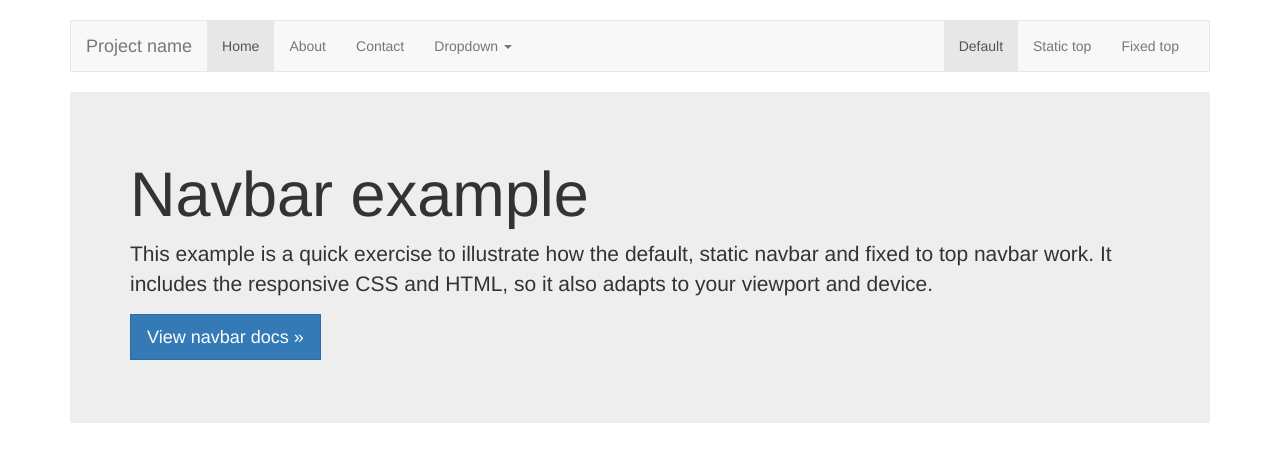
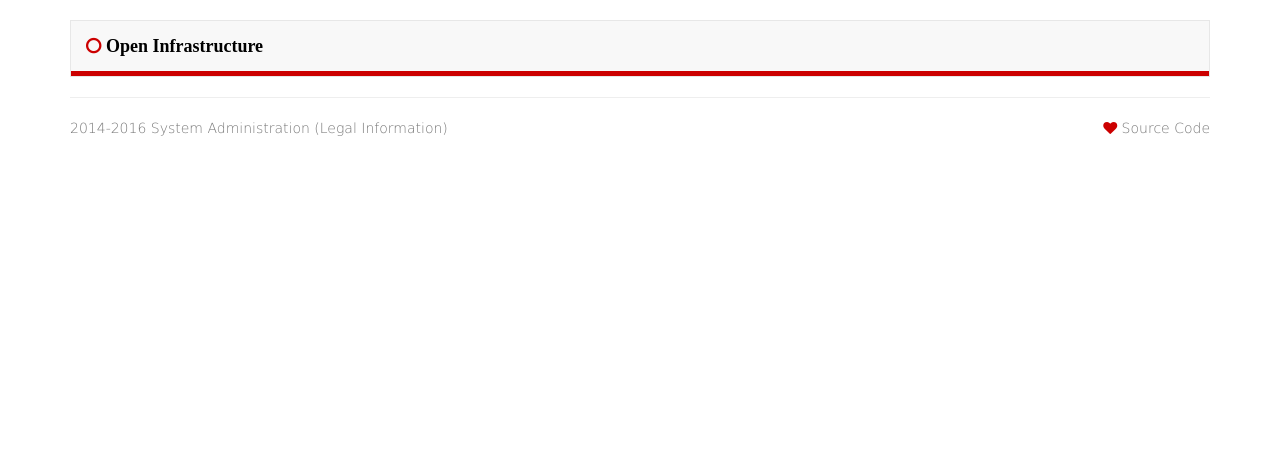
Before and after one commit to dirkakrid/container-tools, a plain HTML site: page template.html in a window 1280 px wide. Drawn offline with nearby package versions, Linux system fonts and the light colour scheme; files that its build step writes are made by us from their sources; a web font is replaced by a local one.

Commit message:
Updating bootstrap template for open-infrastructure.
Signed-off-by: Daniel Baumann <daniel.baumann@open-infrastructure.net>

```diff
--- a/template.html
+++ b/template.html
@@ -5,26 +5,33 @@
     <meta http-equiv="X-UA-Compatible" content="IE=edge">
     <meta name="viewport" content="width=device-width, initial-scale=1">
     <!-- The above 3 meta tags *must* come first in the head; any other head content must come *after* these tags -->
-    <meta name="description" content="">
-    <meta name="author" content="">
-    <link rel="icon" href="../../favicon.ico">
+    <meta name="description" content="Open Infrastructure">
+    <meta name="author" content="open-infrastructure.net">
+    <link rel="icon" type="image/png" href="favicon.png" />
 
-    <title>Navbar Template for Bootstrap</title>
+    <title>Open Infrastructure</title>
 
     <!-- Bootstrap core CSS -->
-    <link href="../../dist/css/bootstrap.min.css" rel="stylesheet">
+    <link href="meta/bootstrap/css/bootstrap.min.css" rel="stylesheet">
+
+    <!-- IE10 viewport hack for Surface/desktop Windows 8 bug -->
+    <link href="local/ie10-viewport-bug-workaround.css" rel="stylesheet">
 
     <!-- Custom styles for this template -->
-    <link href="navbar.css" rel="stylesheet">
-
-    <!-- Just for debugging purposes. Don't actually copy these 2 lines! -->
-    <!--[if lt IE 9]><script src="../../assets/js/ie8-responsive-file-warning.js"></script><![endif]-->
-    <script src="../../assets/js/ie-emulation-modes-warning.js"></script>
+    <link href="meta/dejavu-fonts/dejavu-fonts.css" rel="stylesheet">
+    <link href="meta/font-awesome/css/font-awesome.min.css" rel="stylesheet">
+    <link href="local/color-red.css" rel="stylesheet">
+    <link href="local/font.css" rel="stylesheet">
+    <link href="local/label.css" rel="stylesheet">
+    <link href="local/margin.css" rel="stylesheet">
+    <link href="local/navbar.css" rel="stylesheet">
+    <link href="local/rotate.css" rel="stylesheet">
+    <link href="local/table.css" rel="stylesheet">
 
     <!-- HTML5 shim and Respond.js for IE8 support of HTML5 elements and media queries -->
     <!--[if lt IE 9]>
-      <script src="https://oss.maxcdn.com/html5shiv/3.7.2/html5shiv.min.js"></script>
-      <script src="https://oss.maxcdn.com/respond/1.4.2/respond.min.js"></script>
+      <script src="meta/html5shiv/html5shiv.min.js"></script>
+      <script src="meta/respond/respond.min.js"></script>
     <![endif]-->
   </head>
 
@@ -42,43 +49,22 @@
               <span class="icon-bar"></span>
               <span class="icon-bar"></span>
             </button>
-            <a class="navbar-brand" href="#">Project name</a>
+            <a class="navbar-brand" href="http://open-infrastructure.net" style="color: black;"><b><i class="fa fa-circle-o" style="color: #cc0000;"></i> Open Infrastructure</b></a>
           </div>
           <div id="navbar" class="navbar-collapse collapse">
-            <ul class="nav navbar-nav">
-              <li class="active"><a href="#">Home</a></li>
-              <li><a href="#">About</a></li>
-              <li><a href="#">Contact</a></li>
-              <li class="dropdown">
-                <a href="#" class="dropdown-toggle" data-toggle="dropdown" role="button" aria-expanded="false">Dropdown <span class="caret"></span></a>
-                <ul class="dropdown-menu" role="menu">
-                  <li><a href="#">Action</a></li>
-                  <li><a href="#">Another action</a></li>
-                  <li><a href="#">Something else here</a></li>
-                  <li class="divider"></li>
-                  <li class="dropdown-header">Nav header</li>
-                  <li><a href="#">Separated link</a></li>
-                  <li><a href="#">One more separated link</a></li>
-                </ul>
-              </li>
-            </ul>
-            <ul class="nav navbar-nav navbar-right">
-              <li class="active"><a href="./">Default <span class="sr-only">(current)</span></a></li>
-              <li><a href="../navbar-static-top/">Static top</a></li>
-              <li><a href="../navbar-fixed-top/">Fixed top</a></li>
-            </ul>
           </div><!--/.nav-collapse -->
         </div><!--/.container-fluid -->
       </nav>
 
-      <!-- Main component for a primary marketing message or call to action -->
-      <div class="jumbotron">
-        <h1>Navbar example</h1>
-        <p>This example is a quick exercise to illustrate how the default, static navbar and fixed to top navbar work. It includes the responsive CSS and HTML, so it also adapts to your viewport and device.</p>
-        <p>
-          <a class="btn btn-lg btn-primary" href="../../components/#navbar" role="button">View navbar docs &raquo;</a>
-        </p>
-      </div>
+      <!-- Content -->
+
+      <!-- /Content -->
+
+      <hr />
+
+      <footer>
+        <p class="text-muted">2014-2016 <a class="text-muted" href="mailto:system-administration@open-infrastructure.net?subject=Open%20Infrastructure:%20Feedback">System Administration</a> (<a class="text-muted" href="legal-information.html">Legal Information</a>) <a class="text-muted pull-right" href="https://github.com/open-infrastructure"><i class="fa fa-heart" style="color: #cc0000;"></i> Source Code</a></p>
+      </footer>
 
     </div> <!-- /container -->
 
@@ -86,9 +72,12 @@
     <!-- Bootstrap core JavaScript
     ================================================== -->
     <!-- Placed at the end of the document so the pages load faster -->
-    <script src="https://ajax.googleapis.com/ajax/libs/jquery/1.11.2/jquery.min.js"></script>
-    <script src="../../dist/js/bootstrap.min.js"></script>
+    <script src="meta/jquery/jquery.min.js"></script>
+    <script src="meta/bootstrap/js/bootstrap.min.js"></script>
     <!-- IE10 viewport hack for Surface/desktop Windows 8 bug -->
-    <script src="../../assets/js/ie10-viewport-bug-workaround.js"></script>
+    <script src="local/ie10-viewport-bug-workaround.js"></script>
+    <!-- Custom scripts for this template -->
+    <script src="local/headings.js"></script>
+    <script src="local/table.js"></script>
   </body>
 </html>
```
Also changed, not shown: favicon.png (added), favicon.svg (added).
